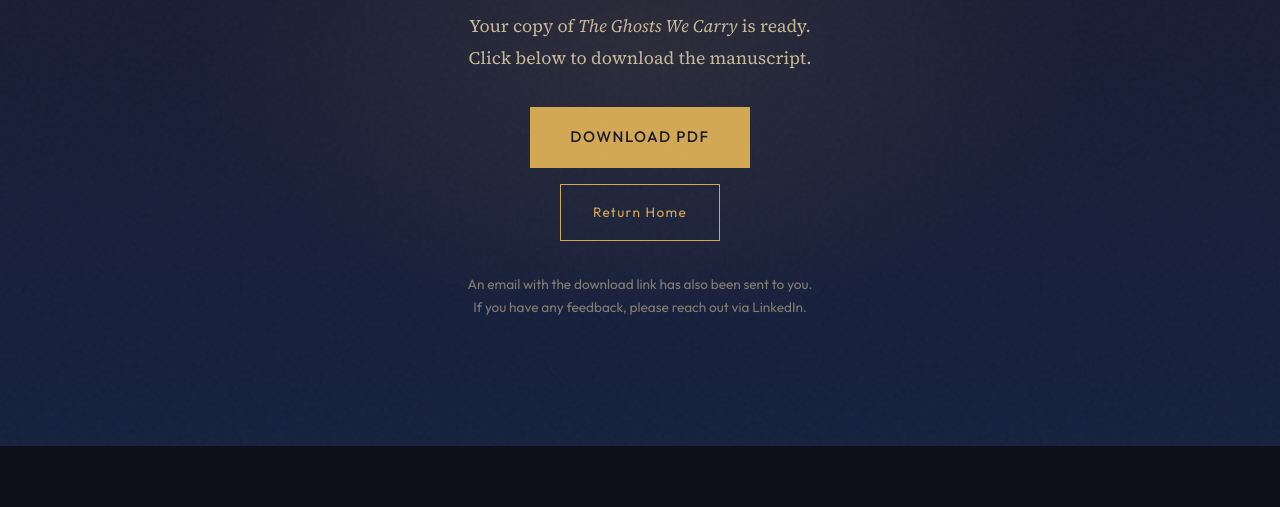
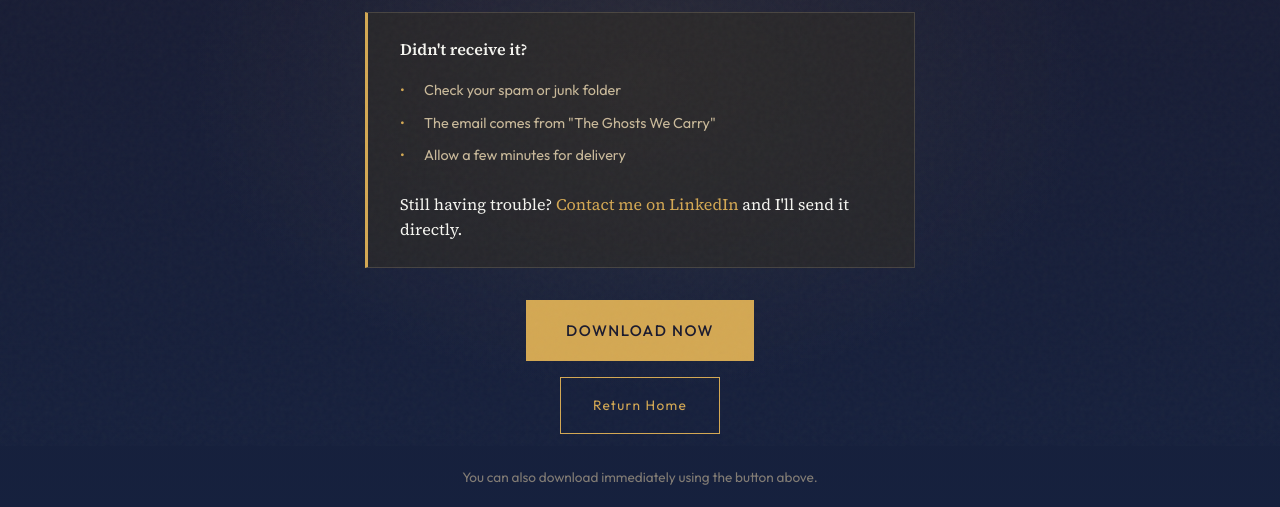
Before and after one commit to sbogucki12/the-ghosts-we-carry, a website: page success.html in a window 1280 px wide. Shown: the part 354-861 px from the top of the page. Drawn offline with nearby package versions, Linux system fonts and the light colour scheme.

Commit message:
Improve success page with clearer email instructions
- Update title to "Check Your Inbox"
- Add informative message about email delivery
- Include troubleshooting tips (check spam, wait a few minutes)
- Add LinkedIn contact link for support
- Style the info section with amber accent border

Co-Authored-By: Claude Opus 4.5 <noreply@anthropic.com>

```diff
--- a/styles.css
+++ b/styles.css
@@ -906,6 +906,59 @@ body::before {
     align-items: center;
 }
 
+.success-info {
+    background: rgba(45, 42, 36, 0.6);
+    border: 1px solid rgba(201, 185, 154, 0.2);
+    border-left: 3px solid var(--color-amber);
+    padding: 1.5rem 2rem;
+    margin: 2rem 0;
+    text-align: left;
+}
+
+.success-info p {
+    font-family: var(--font-body);
+    font-size: 1rem;
+    color: var(--color-cream);
+    margin: 0 0 1rem 0;
+    line-height: 1.6;
+}
+
+.success-info p:last-child {
+    margin-bottom: 0;
+}
+
+.success-info ul {
+    list-style: none;
+    padding: 0;
+    margin: 0 0 1.5rem 0;
+}
+
+.success-info li {
+    font-family: var(--font-ui);
+    font-size: 0.9rem;
+    color: var(--color-sand);
+    padding-left: 1.5rem;
+    position: relative;
+    margin-bottom: 0.5rem;
+}
+
+.success-info li::before {
+    content: '•';
+    position: absolute;
+    left: 0;
+    color: var(--color-amber);
+}
+
+.success-info a {
+    color: var(--color-amber);
+    text-decoration: none;
+    transition: opacity 0.2s ease;
+}
+
+.success-info a:hover {
+    opacity: 0.8;
+}
+
 .success-note {
     font-family: var(--font-ui);
     font-size: 0.85rem;
--- a/success.html
+++ b/success.html
@@ -37,18 +37,25 @@
     <main class="success-page">
         <div class="success-content">
             <div class="success-icon" aria-hidden="true">&#10003;</div>
-            <h1 class="success-title">Thank You</h1>
+            <h1 class="success-title">Check Your Inbox</h1>
             <p class="success-message">
-                Your copy of <em>The Ghosts We Carry</em> is ready.<br>
-                Click below to download the manuscript.
+                An email containing the complete draft of <em>The Ghosts We Carry</em> has been sent to your inbox.
             </p>
+            <div class="success-info">
+                <p><strong>Didn't receive it?</strong></p>
+                <ul>
+                    <li>Check your spam or junk folder</li>
+                    <li>The email comes from "The Ghosts We Carry"</li>
+                    <li>Allow a few minutes for delivery</li>
+                </ul>
+                <p>Still having trouble? <a href="https://www.linkedin.com/in/sbogucki12" target="_blank" rel="noopener">Contact me on LinkedIn</a> and I'll send it directly.</p>
+            </div>
             <div class="success-actions">
-                <a href="/The%20Ghosts%20We%20Carry.pdf" class="btn-primary" download>Download PDF</a>
+                <a href="/The%20Ghosts%20We%20Carry.pdf" class="btn-primary" download>Download Now</a>
                 <a href="/" class="btn-secondary">Return Home</a>
             </div>
             <p class="success-note">
-                An email with the download link has also been sent to you.<br>
-                If you have any feedback, please reach out via LinkedIn.
+                You can also download immediately using the button above.
             </p>
         </div>
     </main>
```
